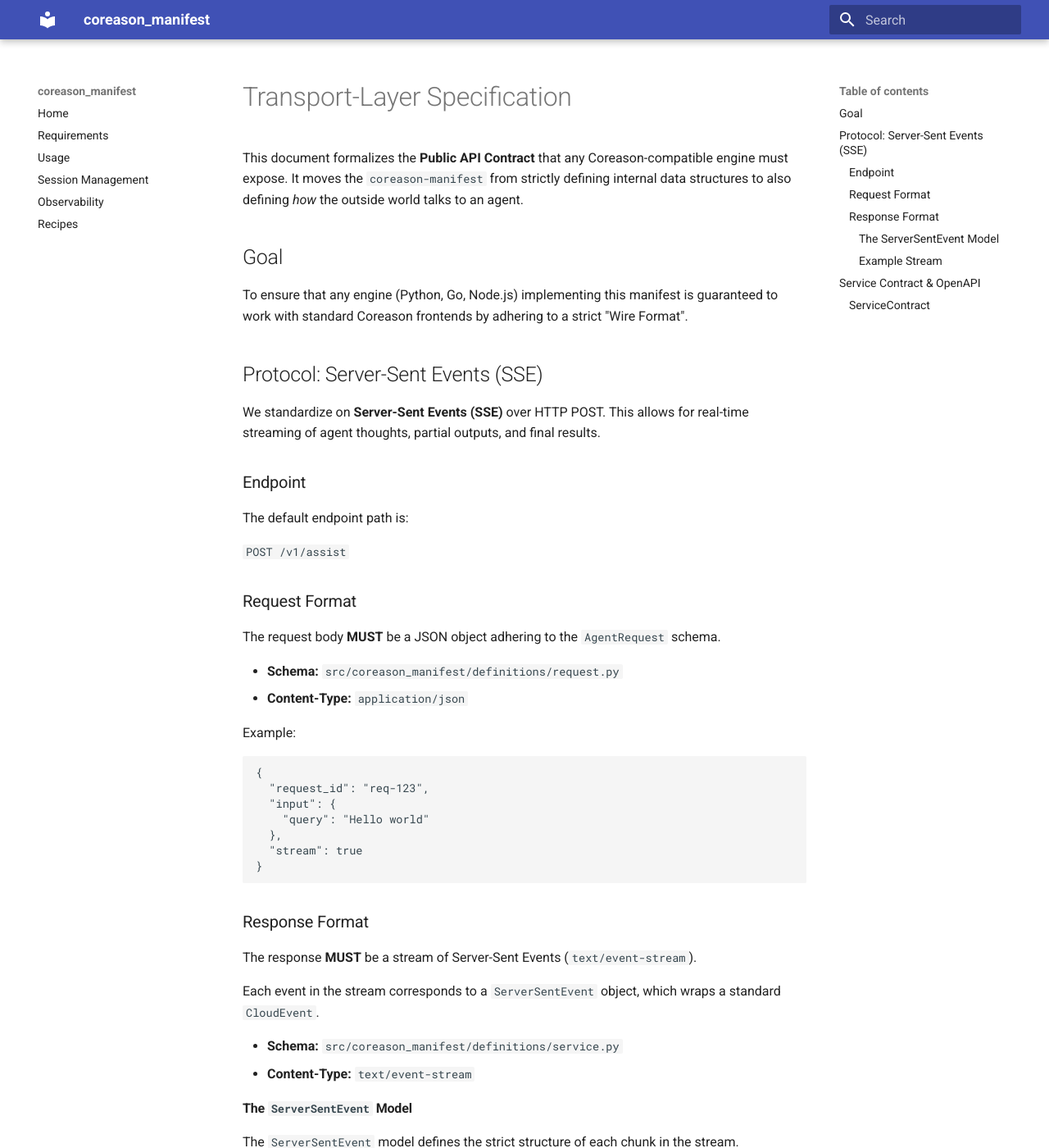
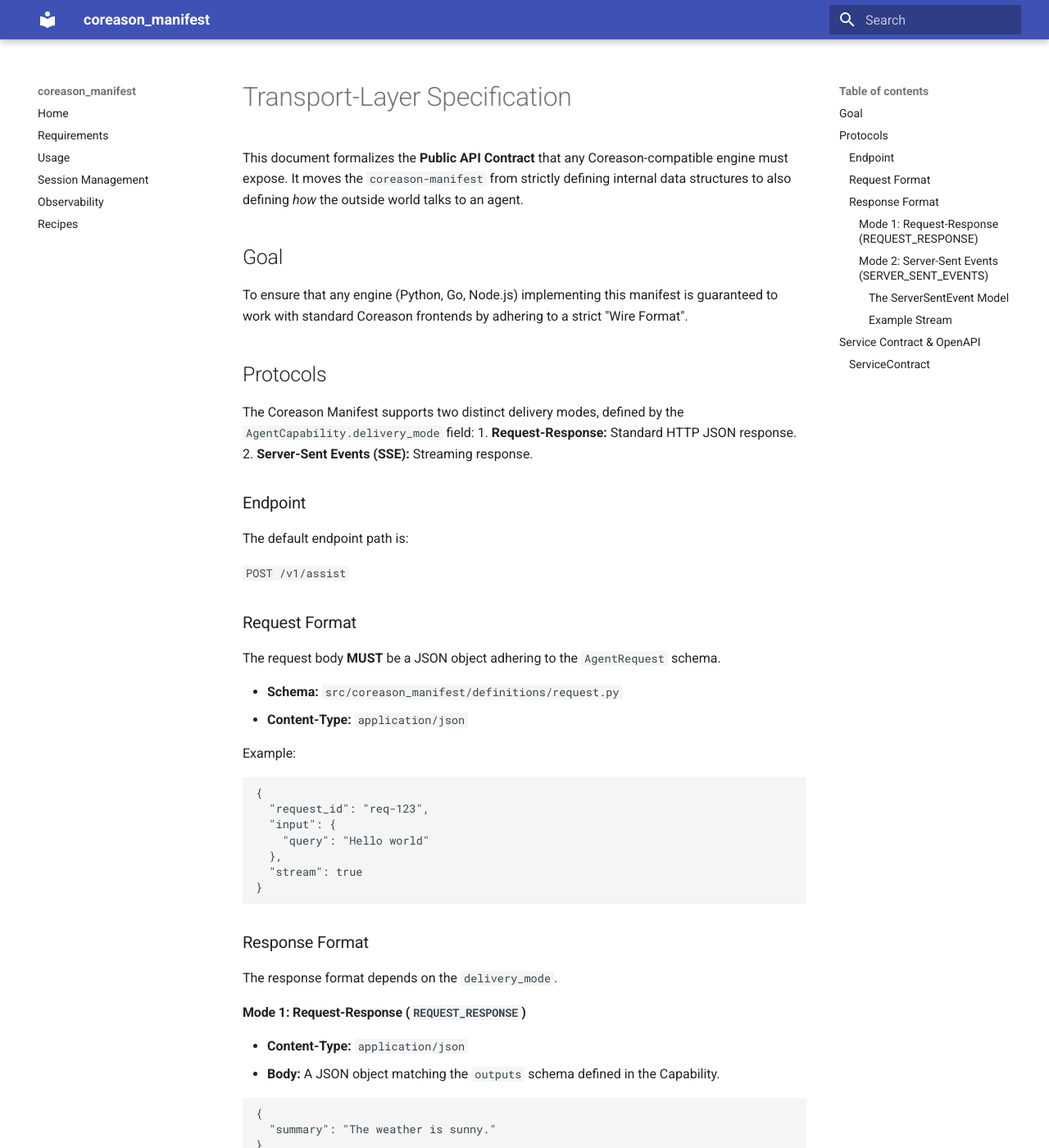
Before and after one commit to CoReason-AI/coreason-manifest, an MkDocs documentation site: the page built from docs/transport_layer_specification.md, in a window 1280 px wide and 1400 px high. Shown: the whole window at 82% size. Built offline with MkDocs 1.6.1 and Material for MkDocs 9.7.7, drawn with Linux system fonts in a browser that asks for light colours; some of the changed text lies outside the part shown.

Commit message:
feat: Add explicit delivery_mode to AgentCapability
This PR introduces explicit streaming contracts to the agent manifest, allowing clients to determine the required delivery mechanism (e.g., standard HTTP vs. Server-Sent Events) prior to invocation.

**Key Changes:**

* **Core Definitions:**
* Added `DeliveryMode` enum with values `REQUEST_RESPONSE` and `SERVER_SENT_EVENTS`.
* Updated `AgentCapability` to include a `delivery_mode` field (defaults to `REQUEST_RESPONSE`).
* Updated the `TypedCapability` builder to support configuring `delivery_mode`.
* Regenerated JSON schemas to reflect these changes.


* **Documentation:**
* Created `docs/explicit_streaming_contracts.md` detailing the separation between agent architecture and transport mechanisms.
* Updated `docs/coreason_agent_manifest.md` to document the new field.
* Updated `docs/builder_sdk.md` with examples of setting delivery modes via the builder.
* Updated `docs/transport_layer_specification.md` to formally define the behavior for both delivery modes.

````diff
--- a/docs/transport_layer_specification.md
+++ b/docs/transport_layer_specification.md
@@ -6,9 +6,11 @@
 
 To ensure that any engine (Python, Go, Node.js) implementing this manifest is guaranteed to work with standard Coreason frontends by adhering to a strict "Wire Format".
 
-## Protocol: Server-Sent Events (SSE)
+## Protocols
 
-We standardize on **Server-Sent Events (SSE)** over HTTP POST. This allows for real-time streaming of agent thoughts, partial outputs, and final results.
+The Coreason Manifest supports two distinct delivery modes, defined by the `AgentCapability.delivery_mode` field:
+1.  **Request-Response:** Standard HTTP JSON response.
+2.  **Server-Sent Events (SSE):** Streaming response.
 
 ### Endpoint
 
@@ -36,14 +38,29 @@
 
 ### Response Format
 
-The response **MUST** be a stream of Server-Sent Events (`text/event-stream`).
+The response format depends on the `delivery_mode`.
+
+#### Mode 1: Request-Response (`REQUEST_RESPONSE`)
+
+*   **Content-Type:** `application/json`
+*   **Body:** A JSON object matching the `outputs` schema defined in the Capability.
+
+```json
+{
+  "summary": "The weather is sunny."
+}
+```
+
+#### Mode 2: Server-Sent Events (`SERVER_SENT_EVENTS`)
+
+*   **Content-Type:** `text/event-stream`
+*   **Body:** A stream of `ServerSentEvent` objects.
 
 Each event in the stream corresponds to a `ServerSentEvent` object, which wraps a standard `CloudEvent`.
 
 *   **Schema:** `src/coreason_manifest/definitions/service.py`
-*   **Content-Type:** `text/event-stream`
 
-#### The `ServerSentEvent` Model
+##### The `ServerSentEvent` Model
 
 The `ServerSentEvent` model defines the strict structure of each chunk in the stream.
 
@@ -56,7 +73,7 @@
 
 **Critical Requirement:** The `data` field MUST be a JSON **string**. This is an SSE protocol requirement. The content of this string is the serialized `CloudEvent`.
 
-#### Example Stream
+##### Example Stream
 
 ```
 event: ai.coreason.node.started
````
Also changed, not shown: docs/builder_sdk.md (+9 -2 lines), docs/coreason_agent_manifest.md (+3 -1 lines), docs/explicit_streaming_contracts.md (added, +68 -0 lines), 3 other files.
